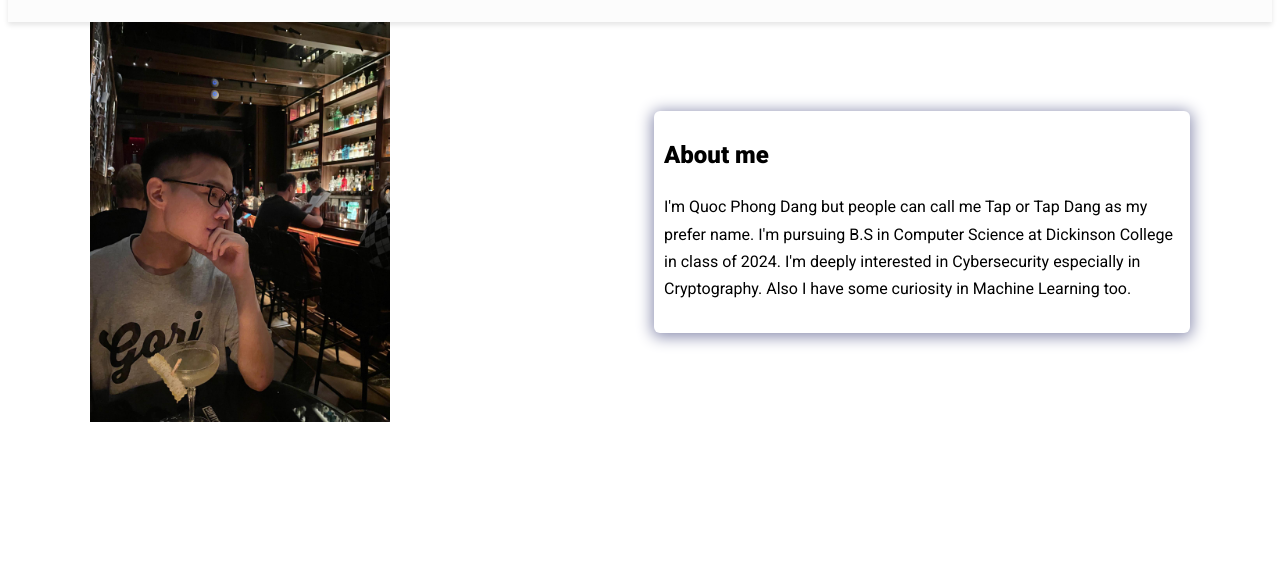
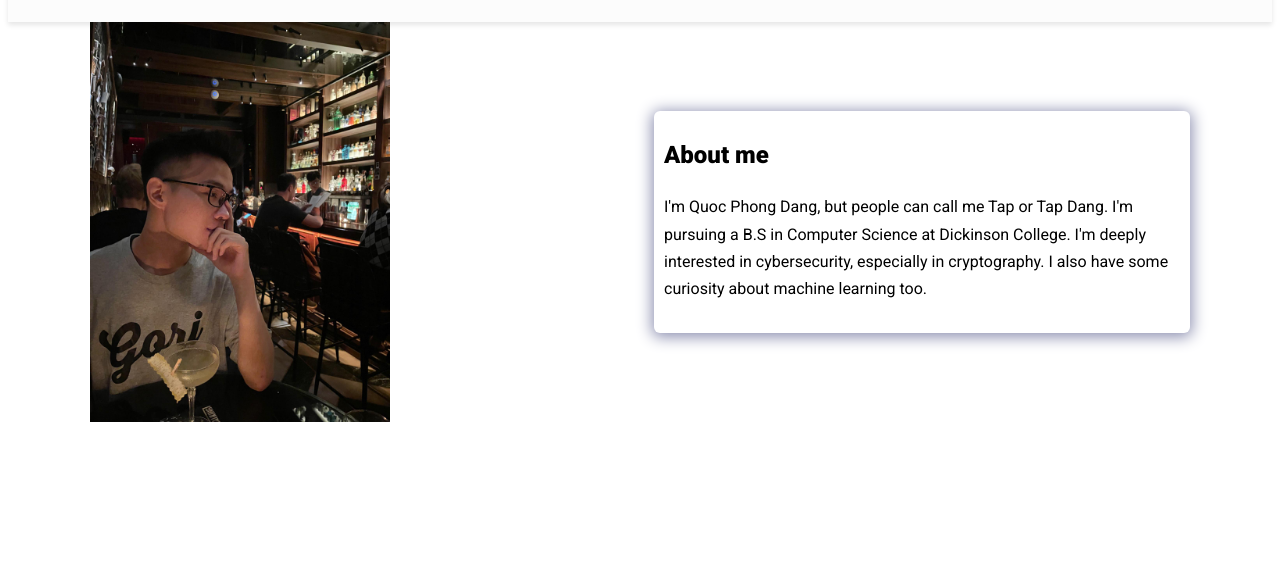
Before and after one commit to phong260702/1stPortfolio_web, a plain HTML site: page index.html in a window 1280 px wide. Shown: the part 102-670 px from the top of the page. Drawn offline with nearby package versions, Linux system fonts and the light colour scheme.

Commit message:
Add files via upload

```diff
--- a/index.html
+++ b/index.html
@@ -24,6 +24,8 @@
         text-align: center;
       }
     </style>
+
+    <link rel="icon" type="image/x-icon" href="images/portfolio.png">
 
     <link rel="stylesheet" href="style.css" />
 
@@ -57,10 +59,9 @@
       <div class="bio animate__animated animate__shakeX">
         <h2 class="bio-title">About me</h2>
         <p class="bio-text">
-          I'm Quoc Phong Dang but people can call me Tap or Tap Dang as my
-          prefer name. I'm pursuing B.S in Computer Science at Dickinson College
-          in class of 2024. I'm deeply interested in Cybersecurity especially in
-          Cryptography. Also I have some curiosity in Machine Learning too.
+          I'm Quoc Phong Dang, but people can call me Tap or Tap Dang.
+           I'm pursuing a B.S in Computer Science at Dickinson College.
+            I'm deeply interested in cybersecurity, especially in cryptography. I also have some curiosity about machine learning too.
         </p>
       </div>
     </section>
```
